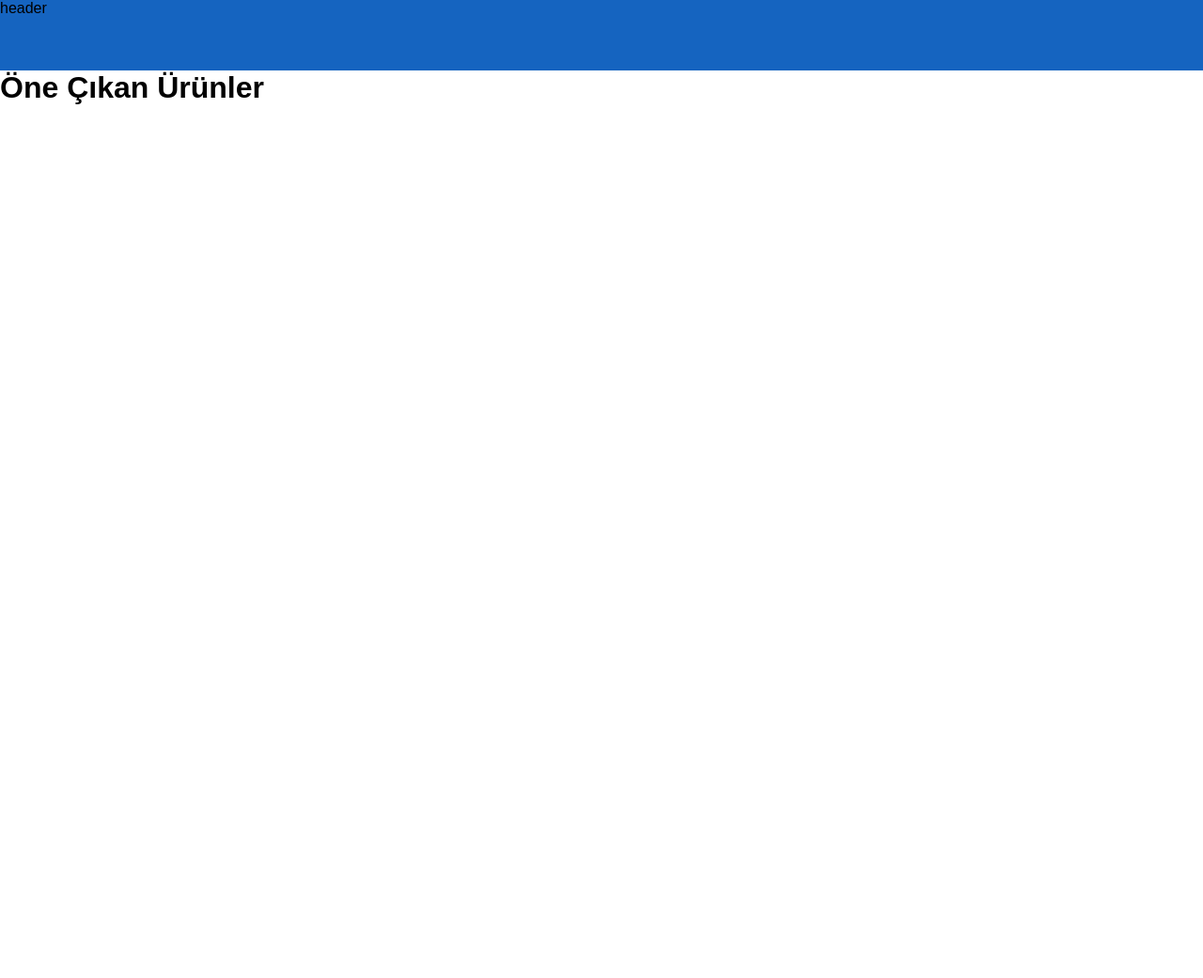
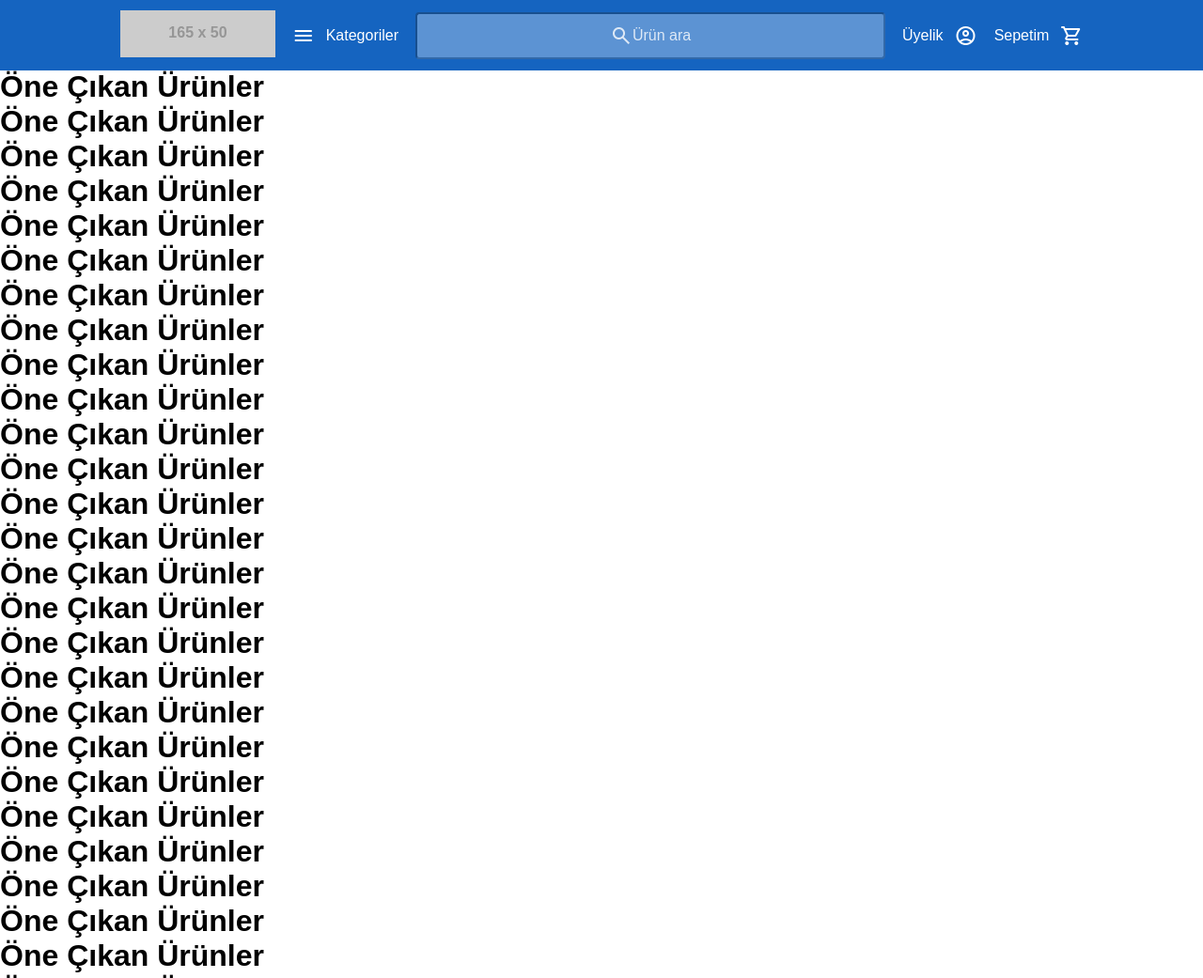
Before and after one commit to kahramanX/frontend-test-case, a plain HTML site: page index.html in a window 1280 px wide. Shown: the top 1041 px of the page at 94% size. Before the commit the page ends 800 px from the top, so only its background shows below. Drawn offline with nearby package versions, Linux system fonts and the light colour scheme; placeholder pictures from the web are drawn by us.

Commit message:
header designed

```diff
--- a/assets/styles/header.scss
+++ b/assets/styles/header.scss
@@ -4,4 +4,74 @@ header {
   height: 75px;
   width: 100%;
   background-color: $dark_blue;
+  position: fixed;
+  font-weight: 500;
+
+  @include center-all-frames-using-flex;
+
+  .header-left-container {
+    display: flex;
+    align-items: center;
+    color: $white;
+
+    .logo {
+      margin-right: 18px;
+    }
+
+    .categories-box {
+      display: flex;
+      align-items: center;
+
+      span {
+        margin-right: 12px;
+      }
+    }
+  }
+
+  .header-center-container {
+    color: $white;
+    width: 500px;
+    margin-left: 18px;
+    margin-right: 18px;
+
+    .search-box {
+      @include center-all-frames-using-flex;
+
+      position: relative;
+
+      input {
+        opacity: 0.3;
+        border-radius: 4px;
+        height: 50px;
+        width: 100%;
+        height: 50px;
+      }
+
+      .search-box-content {
+        position: absolute;
+        opacity: 0.8;
+
+        @include center-all-frames-using-flex;
+      }
+    }
+  }
+
+  .header-right-container {
+    color: $white;
+    display: flex;
+
+    div {
+      @include center-all-frames-using-flex;
+
+      &:not(:last-child) {
+        margin-right: 18px;
+      }
+
+      span {
+        &:last-child {
+          margin-left: 12px;
+        }
+      }
+    }
+  }
 }
--- a/assets/styles/variables.scss
+++ b/assets/styles/variables.scss
@@ -4,3 +4,9 @@ $white: #ffffff;
 $dark_grey: #424242;
 $mid_grey: #9d9d9d;
 $light_grey: #eeeeee;
+
+@mixin center-all-frames-using-flex {
+  display: flex;
+  align-items: center;
+  justify-content: center;
+}
--- a/index.html
+++ b/index.html
@@ -17,9 +17,98 @@
 
 <body>
     <header>
-        <div>header</div>
+        <div class="header-left-container">
+            <div class="logo">
+                <img src="https://via.placeholder.com/165x50" />
+            </div>
+            <div class="categories-box">
+                <span class="material-symbols-outlined">
+                    menu
+                </span>
+                <div class="categories-text">Kategoriler</div>
+            </div>
+        </div>
+        <div class="header-center-container">
+            <div class="search-box">
+                <input type="text" />
+                <div class="search-box-content">
+                    <span class="material-symbols-outlined">
+                        search
+                    </span>
+                    <span>Ürün ara</span>
+                </div>
+            </div>
+        </div>
+        <div class="header-right-container">
+            <div class="user-register-box">
+                <span>Üyelik</span>
+                <span class="material-symbols-outlined">
+                    account_circle
+                </span>
+            </div>
+            <div class="cart-box">
+                <span>Sepetim</span>
+                <span class="material-symbols-outlined">
+                    shopping_cart
+                </span>
+            </div>
+        </div>
     </header>
     <h1>Öne Çıkan Ürünler</h1>
+    <h1>Öne Çıkan Ürünler</h1>
+    <h1>Öne Çıkan Ürünler</h1>
+    <h1>Öne Çıkan Ürünler</h1>
+    <h1>Öne Çıkan Ürünler</h1>
+    <h1>Öne Çıkan Ürünler</h1>
+    <h1>Öne Çıkan Ürünler</h1>
+    <h1>Öne Çıkan Ürünler</h1>
+    <h1>Öne Çıkan Ürünler</h1>
+    <h1>Öne Çıkan Ürünler</h1>
+    <h1>Öne Çıkan Ürünler</h1>
+    <h1>Öne Çıkan Ürünler</h1>
+    <h1>Öne Çıkan Ürünler</h1>
+    <h1>Öne Çıkan Ürünler</h1>
+    <h1>Öne Çıkan Ürünler</h1>
+    <h1>Öne Çıkan Ürünler</h1>
+    <h1>Öne Çıkan Ürünler</h1>
+    <h1>Öne Çıkan Ürünler</h1>
+    <h1>Öne Çıkan Ürünler</h1>
+    <h1>Öne Çıkan Ürünler</h1>
+    <h1>Öne Çıkan Ürünler</h1>
+    <h1>Öne Çıkan Ürünler</h1>
+    <h1>Öne Çıkan Ürünler</h1>
+    <h1>Öne Çıkan Ürünler</h1>
+    <h1>Öne Çıkan Ürünler</h1>
+    <h1>Öne Çıkan Ürünler</h1>
+    <h1>Öne Çıkan Ürünler</h1>
+    <h1>Öne Çıkan Ürünler</h1>
+    <h1>Öne Çıkan Ürünler</h1>
+    <h1>Öne Çıkan Ürünler</h1>
+    <h1>Öne Çıkan Ürünler</h1>
+    <h1>Öne Çıkan Ürünler</h1>
+    <h1>Öne Çıkan Ürünler</h1>
+    <h1>Öne Çıkan Ürünler</h1>
+    <h1>Öne Çıkan Ürünler</h1>
+    <h1>Öne Çıkan Ürünler</h1>
+    <h1>Öne Çıkan Ürünler</h1>
+    <h1>Öne Çıkan Ürünler</h1>
+    <h1>Öne Çıkan Ürünler</h1>
+    <h1>Öne Çıkan Ürünler</h1>
+    <h1>Öne Çıkan Ürünler</h1>
+    <h1>Öne Çıkan Ürünler</h1>
+    <h1>Öne Çıkan Ürünler</h1>
+    <h1>Öne Çıkan Ürünler</h1>
+    <h1>Öne Çıkan Ürünler</h1>
+    <h1>Öne Çıkan Ürünler</h1>
+    <h1>Öne Çıkan Ürünler</h1>
+    <h1>Öne Çıkan Ürünler</h1>
+    <h1>Öne Çıkan Ürünler</h1>
+    <h1>Öne Çıkan Ürünler</h1>
+    <h1>Öne Çıkan Ürünler</h1>
+    <h1>Öne Çıkan Ürünler</h1>
+    <h1>Öne Çıkan Ürünler</h1>
+    <h1>Öne Çıkan Ürünler</h1>
+
 </body>
 
 </html>
```
Also changed, not shown: assets/styles/header.css, 1 other file.
